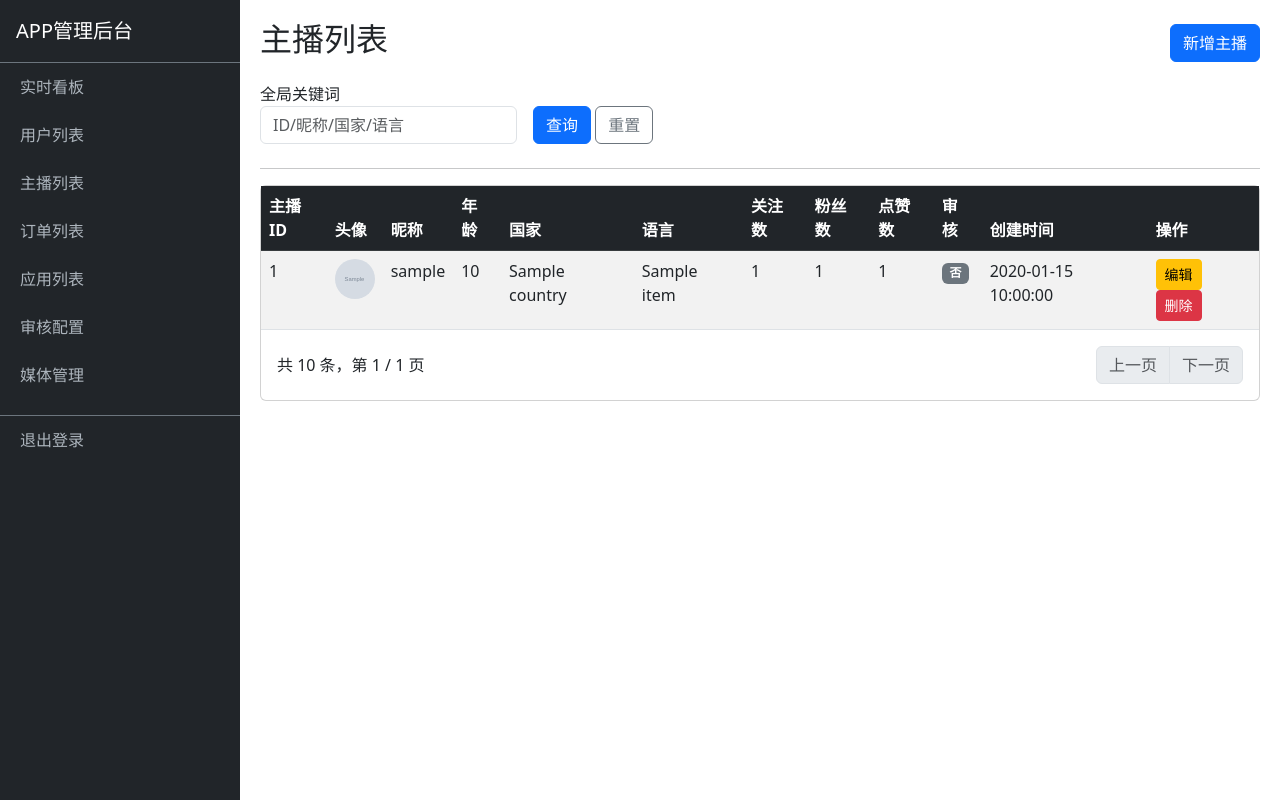
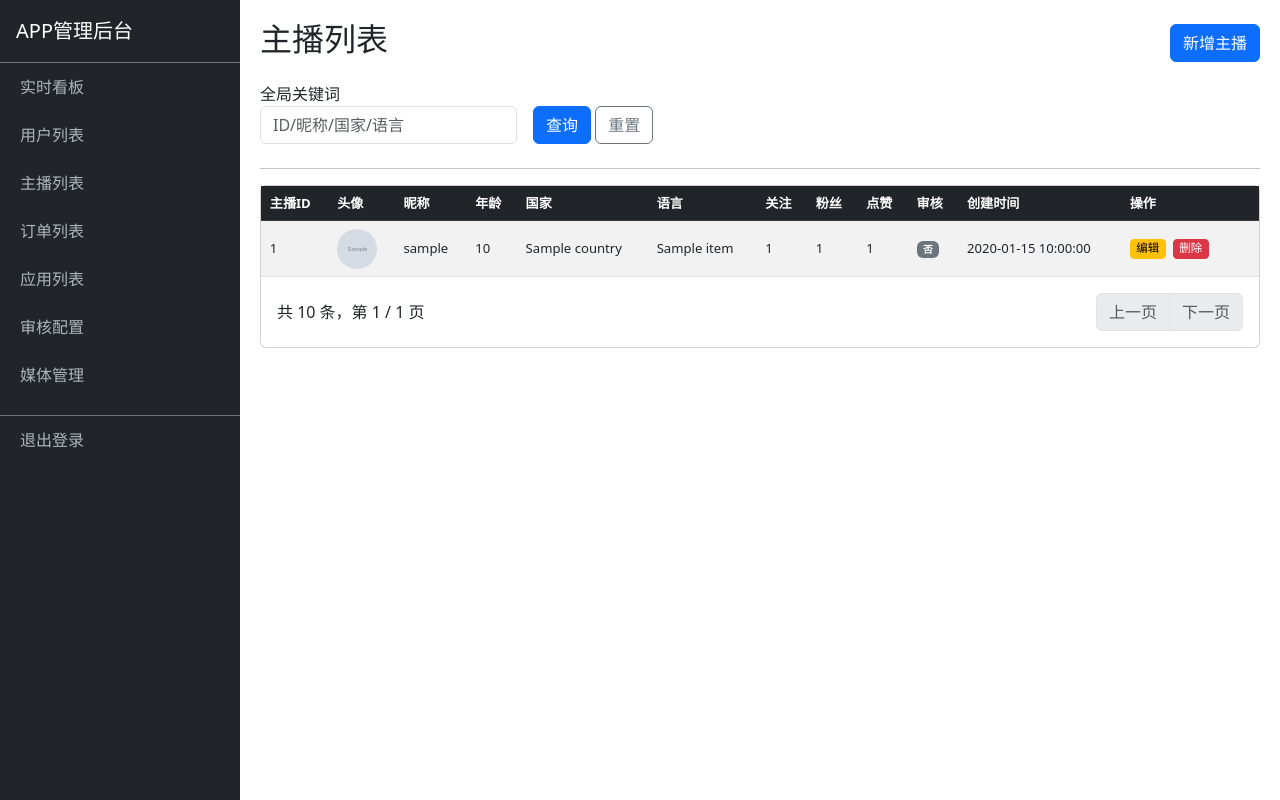
Before and after one commit to kekiki/chatstar_admin, a FastAPI app: template templates/anchor_list.html in a window 1280 px wide. Run offline with FastAPI, Linux system fonts and the light colour scheme; the template is opened without the code that fills it: most values are stand-ins (such as "Sample title", 1, 10 or a date in 2020); grey boxes marked "Sample" are stand-in pictures; parts of the project's set-up code (start-up, migrations or seed data) failed here and were passed over; some libraries are stand-ins or nearby versions.

Commit message:
列表显示优化

```diff
--- a/templates/anchor_list.html
+++ b/templates/anchor_list.html
@@ -17,41 +17,41 @@
 <hr>
 <div class="card">
     <div class="table-responsive">
-        <table class="table table-hover table-striped mb-0">
+        <table class="table table-hover table-striped mb-0 compact-table">
             <thead class="table-dark">
                 <tr>
-                    <th>主播ID</th>
+                    <th class="small-cell">主播ID</th>
                     <th>头像</th>
-                    <th>昵称</th>
-                    <th>年龄</th>
-                    <th>国家</th>
-                    <th>语言</th>
-                    <th>关注数</th>
-                    <th>粉丝数</th>
-                    <th>点赞数</th>
-                    <th>审核</th>
-                    <th>创建时间</th>
-                    <th>操作</th>
+                    <th class="ellipsis-cell">昵称</th>
+                    <th class="small-cell">年龄</th>
+                    <th class="ellipsis-cell">国家</th>
+                    <th class="ellipsis-cell">语言</th>
+                    <th class="small-cell">关注</th>
+                    <th class="small-cell">粉丝</th>
+                    <th class="small-cell">点赞</th>
+                    <th class="small-cell">审核</th>
+                    <th class="small-cell">创建时间</th>
+                    <th class="action-cell">操作</th>
                 </tr>
             </thead>
             <tbody>
                 {% for item in page_data.list %}
                 <tr>
                     <td>{{ item.user_id }}</td>
-                    <td>
+                    <td class="avatar-thumb">
                         {% if item.avatar %}
-                        <img src="{{ item.avatar }}" alt="头像" style="width: 40px; height: 40px; border-radius: 50%; object-fit: cover;">
+                        <img src="{{ item.avatar }}" alt="头像">
                         {% else %}
                         <span class="text-muted">无</span>
                         {% endif %}
                     </td>
-                    <td>{{ item.nickname or '-' }}</td>
-                    <td>{{ item.age or '-' }}</td>
-                    <td>{{ item.country or '-' }}</td>
-                    <td>{{ item.language_name or item.language_code or '-' }}</td>
-                    <td>{{ item.follow_count }}</td>
-                    <td>{{ item.fans_count }}</td>
-                    <td>{{ item.like_count }}</td>
+                    <td class="ellipsis-cell" title="{{ item.nickname or '-' }}">{{ item.nickname or '-' }}</td>
+                    <td class="small-cell">{{ item.age or '-' }}</td>
+                    <td class="ellipsis-cell" title="{{ item.country or '-' }}">{{ item.country or '-' }}</td>
+                    <td class="ellipsis-cell" title="{{ item.language_name or item.language_code or '-' }}">{{ item.language_name or item.language_code or '-' }}</td>
+                    <td class="small-cell">{{ item.follow_count }}</td>
+                    <td class="small-cell">{{ item.fans_count }}</td>
+                    <td class="small-cell">{{ item.like_count }}</td>
                     <td>
                         {% if item.is_review %}
                         <span class="badge bg-success">是</span>
--- a/templates/base.html
+++ b/templates/base.html
@@ -28,6 +28,46 @@
             background: #0d6efd;
             color: white;
         }
+        .compact-table {
+            font-size: 0.82rem;
+        }
+        .compact-table th,
+        .compact-table td {
+            white-space: nowrap;
+            vertical-align: middle;
+            padding: 0.45rem 0.55rem;
+        }
+        .compact-table .ellipsis-cell {
+            max-width: 120px;
+            overflow: hidden;
+            text-overflow: ellipsis;
+            white-space: nowrap;
+        }
+        .compact-table .small-cell {
+            max-width: 90px;
+        }
+        .compact-table .avatar-thumb img,
+        .compact-table .cover-thumb img {
+            width: 40px;
+            height: 40px;
+            border-radius: 50%;
+            object-fit: cover;
+        }
+        .compact-table .cover-thumb img {
+            border-radius: 0;
+        }
+        .compact-table .action-cell {
+            min-width: 120px;
+        }
+        .compact-table td:last-child .btn-sm,
+        .compact-table td:last-child .btn {
+            padding: 0.18rem 0.35rem;
+            font-size: 0.72rem;
+            line-height: 1.1;
+        }
+        .compact-table td:last-child .btn + .btn {
+            margin-left: 0.2rem;
+        }
     </style>
 </head>
 <body>
```
Also changed, not shown: templates/app_list.html (+8 -8 lines), templates/app_review.html (+9 -8 lines), templates/media_list.html (+10 -10 lines), templates/order_list.html (+12 -12 lines).
